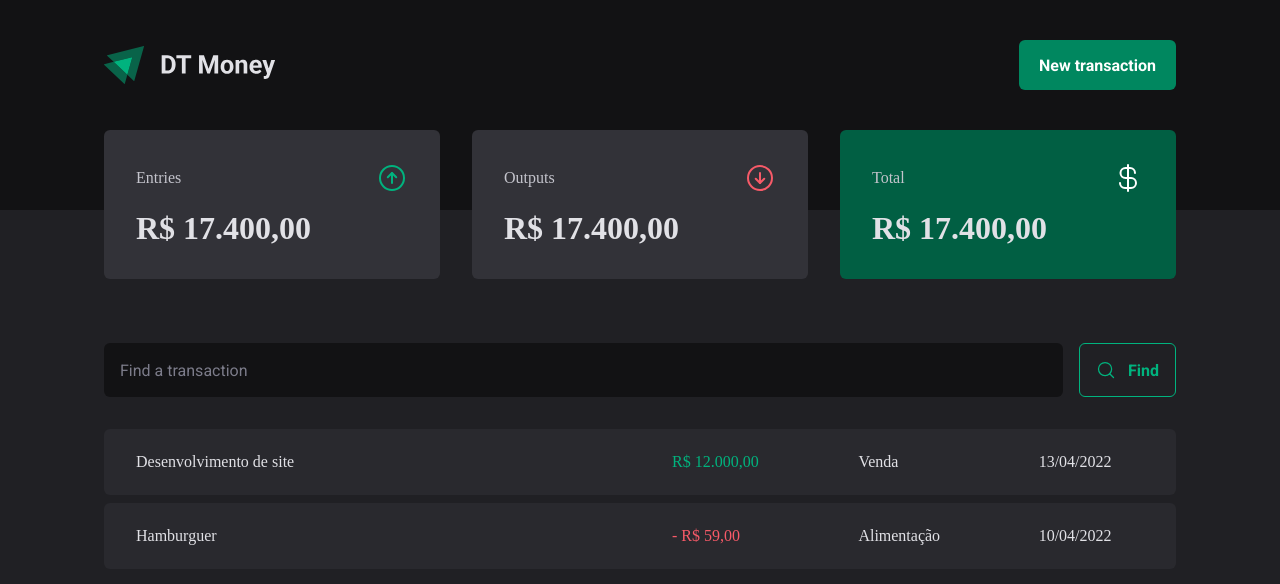
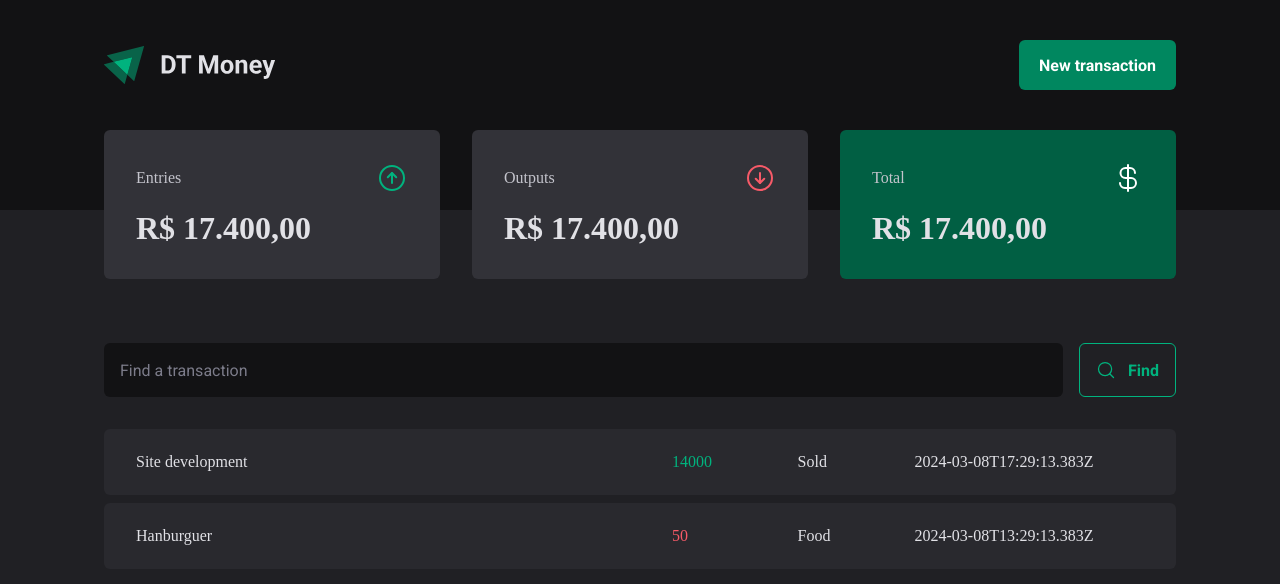
Before and after one commit to RafaelDamasco/03-dt-money, a React (Vite) app: page / in a window 1280 px wide. Shown: the top 584 px of the page. Built offline with nearby package versions, Linux system fonts and the light colour scheme; data requests are answered from the project's data file.

Commit message:
feat: fetch transactions from the back-end

```diff
--- a/src/pages/transactions/index.tsx
+++ b/src/pages/transactions/index.tsx
@@ -1,9 +1,31 @@
+import { useState, useEffect } from "react";
 import { Header } from "../../components/header";
 import { Summary } from "../../components/summary";
 import { SearchForm } from "./components/search-form";
 import { PriceHighlight, TransactionContainer, TransactionTable } from "./styles";
 
+
+interface Transaction {
+  id: number;
+  description: string;
+  type: 'income' | 'outcome';
+  category: string;
+  price: number;
+  createdAt: string;
+}
+
 export function Transactions() {
+  const [transactions, setTransactions] = useState<Transaction[]>();
+
+  const getTransactions = async() => {
+    const response = await fetch('http://localhost:3333/transactions');
+    const data = await response.json();
+    setTransactions(data)
+  }
+
+  useEffect(() => {
+    getTransactions();
+  }, []);
   return (
   <div>
     <Header />
@@ -12,22 +34,16 @@
     <SearchForm />
       <TransactionTable>
         <tbody>
-          <tr>
-            <td width="50%">Desenvolvimento de site</td>
+          {transactions?.map(transaction => (
+          <tr key={transaction.id}>
+            <td width="50%">{transaction.description}</td>
             <td>
-              <PriceHighlight variant="income">R$ 12.000,00</PriceHighlight>
+              <PriceHighlight variant={transaction.type}>{transaction.price}</PriceHighlight>
             </td>
-            <td>Venda</td>
-            <td>13/04/2022</td>
+            <td>{transaction.category}</td>
+            <td>{transaction.createdAt}</td>
           </tr>
-          <tr>
-            <td width="50%">Hamburguer</td>
-            <td>
-              <PriceHighlight variant="outcome">- R$ 59,00</PriceHighlight>
-            </td>
-            <td>Alimentação</td>
-            <td>10/04/2022</td>
-          </tr>
+          ))}
         </tbody>
       </TransactionTable>
     </TransactionContainer>
```
